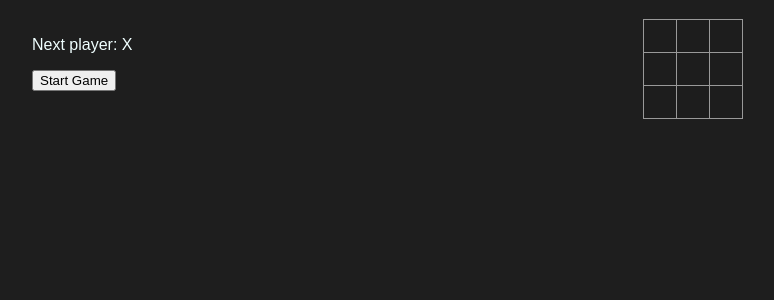
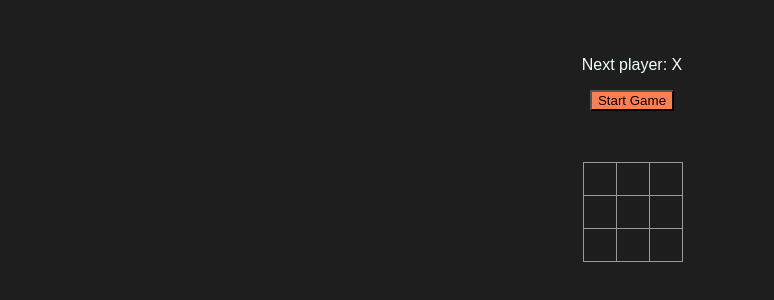
Before and after one commit to Feulife/react-tic-tac-toe, a React (Create React App) app: page / in a window 1280 px wide. Shown: the top 300 px of the page, without its empty margins (8-782 px from the left). Built offline with nearby package versions, Linux system fonts and the light colour scheme.

Commit message:
final versiion

```diff
--- a/src/App.css
+++ b/src/App.css
@@ -1,17 +1,9 @@
 .App {
+  display: flex;
+  flex-direction: column;
   text-align: center;
   margin: 20px;
   font-family: Roboto;
-}
-
-* {
-  box-sizing: border-box;
-}
-
-body {
-  font-family: sans-serif;
-  margin: 20px;
-  padding: 0;
 }
 
 h1 {
@@ -61,7 +53,6 @@ body {
   margin: 20px;
   padding: 0;
   color: azure;
-
 }
 
 .square {
@@ -99,49 +90,21 @@ body {
 
 .game {
   display: flex;
-  flex-direction: row;
+  flex-direction: column;
+  align-items: center;
+  justify-content: center;
+  gap: 2rem;
 }
 
 .game-info {
-  margin-left: 20px;
+  display: flex;
+  flex-direction: column;
+  align-items: center;
+  justify-content: center;
+  margin: 20px;
 }
 
 .renderButton {
   cursor: pointer;
+  background-color: coral;
 }
-
-/*
-.App-logo {
-  height: 40vmin;
-  pointer-events: none;
-}
-
-@media (prefers-reduced-motion: no-preference) {
-  .App-logo {
-    animation: App-logo-spin infinite 20s linear;
-  }
-}
-
-.App-header {
-  background-color: #282c34;
-  min-height: 100vh;
-  display: flex;
-  flex-direction: column;
-  align-items: center;
-  justify-content: center;
-  font-size: calc(10px + 2vmin);
-  color: white;
-}
-
-.App-link {
-  color: #61dafb;
-}
-
-@keyframes App-logo-spin {
-  from {
-    transform: rotate(0deg);
-  }
-  to {
-    transform: rotate(360deg);
-  }
-} */
--- a/src/components/Game.jsx
+++ b/src/components/Game.jsx
@@ -65,7 +65,6 @@ const Game = () => {
         {renderMoves()}
       </div>
       <Board squares={board} onClick={handleClick} />
-
     </div>
   )
 }
```
